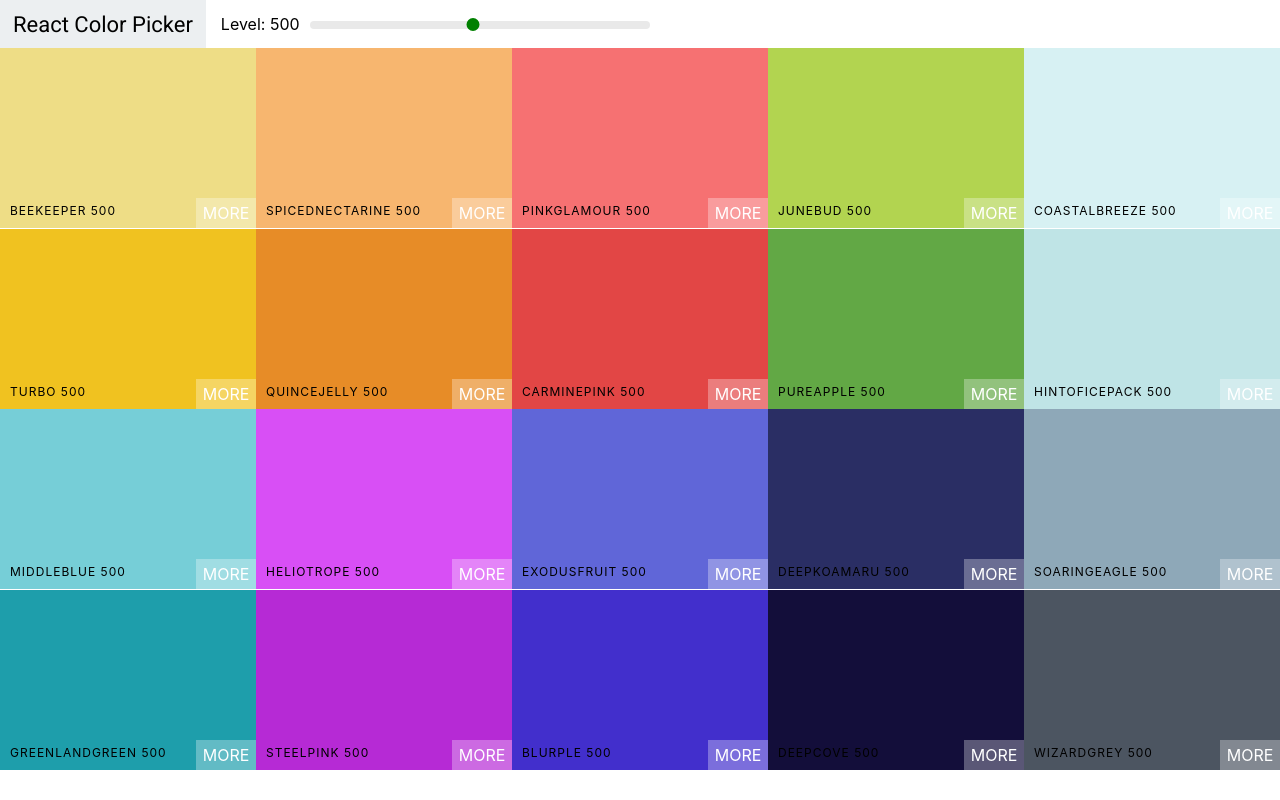
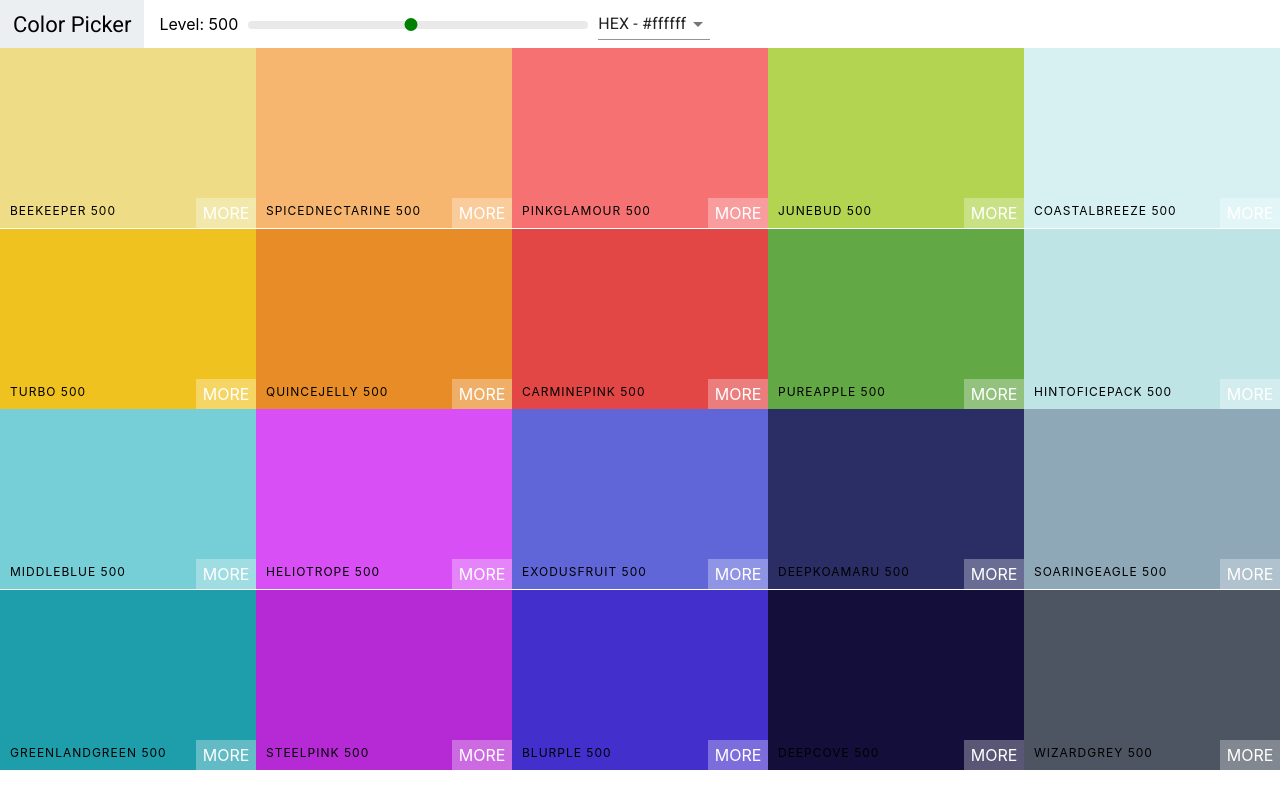
Before and after one commit to asonni/react-colors-app, a React (Create React App) app: page / in a window 1280 px wide. Built offline with nearby package versions, Linux system fonts and the light colour scheme.

Commit message:
Add Select and Material UI

```diff
--- a/package.json
+++ b/package.json
@@ -3,6 +3,7 @@
   "version": "0.1.0",
   "private": true,
   "dependencies": {
+    "@material-ui/core": "^4.2.1",
     "chroma-js": "^2.0.4",
     "lodash": "^4.17.14",
     "lodash.template": "^4.5.0",
--- a/public/index.html
+++ b/public/index.html
@@ -23,7 +23,7 @@
       work correctly both with client-side routing and a non-root public URL.
       Learn how to configure a non-root public URL by running `npm run build`.
     -->
-    <title>React App</title>
+    <title>Color Picker</title>
   </head>
   <body>
     <noscript>You need to enable JavaScript to run this app.</noscript>
--- a/src/Navbar.js
+++ b/src/Navbar.js
@@ -1,16 +1,26 @@
 import React, { Component } from 'react';
+import Select from '@material-ui/core/Select';
+import MenuItem from '@material-ui/core/MenuItem';
 import Slider from 'rc-slider';
 
 import 'rc-slider/assets/index.css';
 import './Navbar.css';
 
 class Navbar extends Component {
+  state = { format: 'hex' };
+
+  handleChange = e => {
+    this.setState({ format: e.target.value });
+    this.props.handleChange(e.target.value);
+  };
+
   render() {
     const { level, changeLevel } = this.props;
+    const { format } = this.state;
     return (
       <header className="Navbar">
         <div className="logo">
-          <a href="#">React Color Picker</a>
+          <a href="#">Color Picker</a>
         </div>
         <div className="slider-container">
           <span>Level: {level}</span>
@@ -24,6 +34,13 @@
             />
           </div>
         </div>
+        <div className="select-container">
+          <Select value={format} onChange={this.handleChange}>
+            <MenuItem value="hex">HEX - #ffffff</MenuItem>
+            <MenuItem value="rgb">RGB - rgb(255, 255, 255)</MenuItem>
+            <MenuItem value="rgba">RGBA - rgb(255, 255, 255. 1.0)</MenuItem>
+          </Select>
+        </div>
       </header>
     );
   }
--- a/src/Palette.js
+++ b/src/Palette.js
@@ -5,21 +5,29 @@
 import './Palette.css';
 
 class Palette extends Component {
-  state = { level: 500 };
+  state = { level: 500, format: 'hex' };
 
   changeLevel = level => {
     this.setState({ level });
   };
 
+  handleFormat = format => {
+    this.setState({ format });
+  };
+
   render() {
     const { colors } = this.props.palette;
-    const { level } = this.state;
+    const { level, format } = this.state;
     const colorBoxes = colors[level].map(color => (
-      <ColorBox background={color.hex} name={color.name} />
+      <ColorBox background={color[format]} name={color.name} />
     ));
     return (
       <div className="Palette">
-        <Navbar level={level} changeLevel={this.changeLevel} />
+        <Navbar
+          level={level}
+          changeLevel={this.changeLevel}
+          handleChange={this.handleFormat}
+        />
         {/* Navbar goes here */}
         <div className="Palette-colors">{colorBoxes}</div>
         {/* footer eventually */}
```
Also changed, not shown: 1 other file (tests, documents, lock files or other folders).
